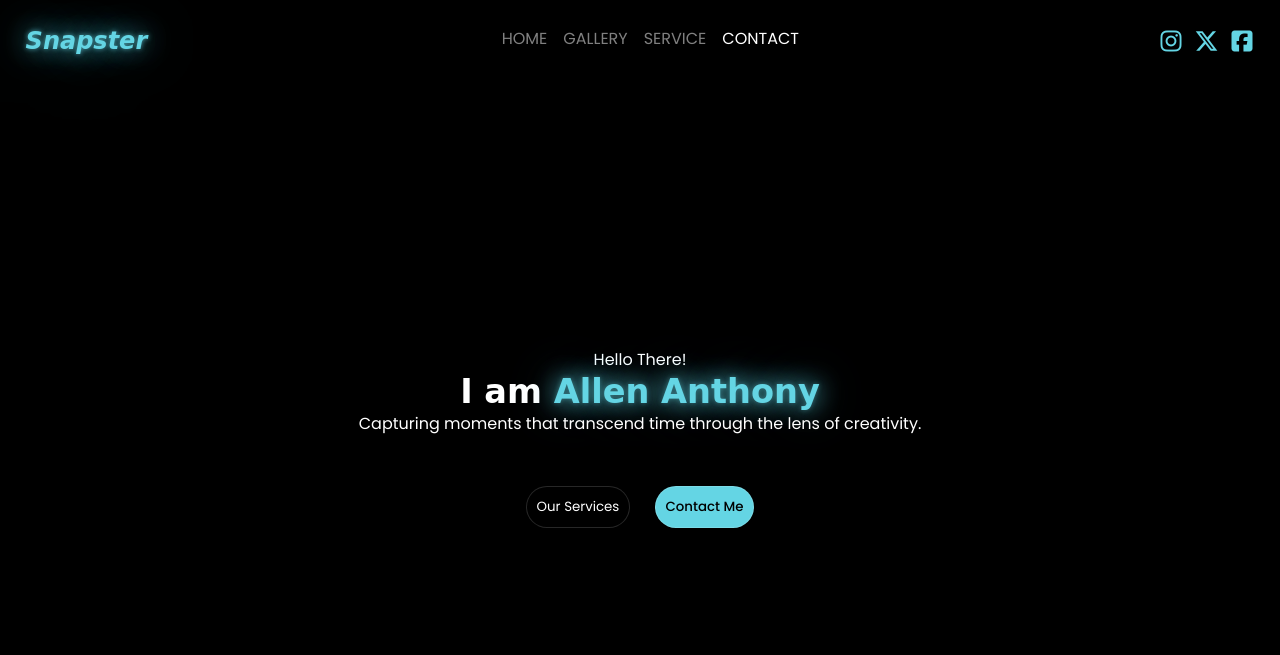
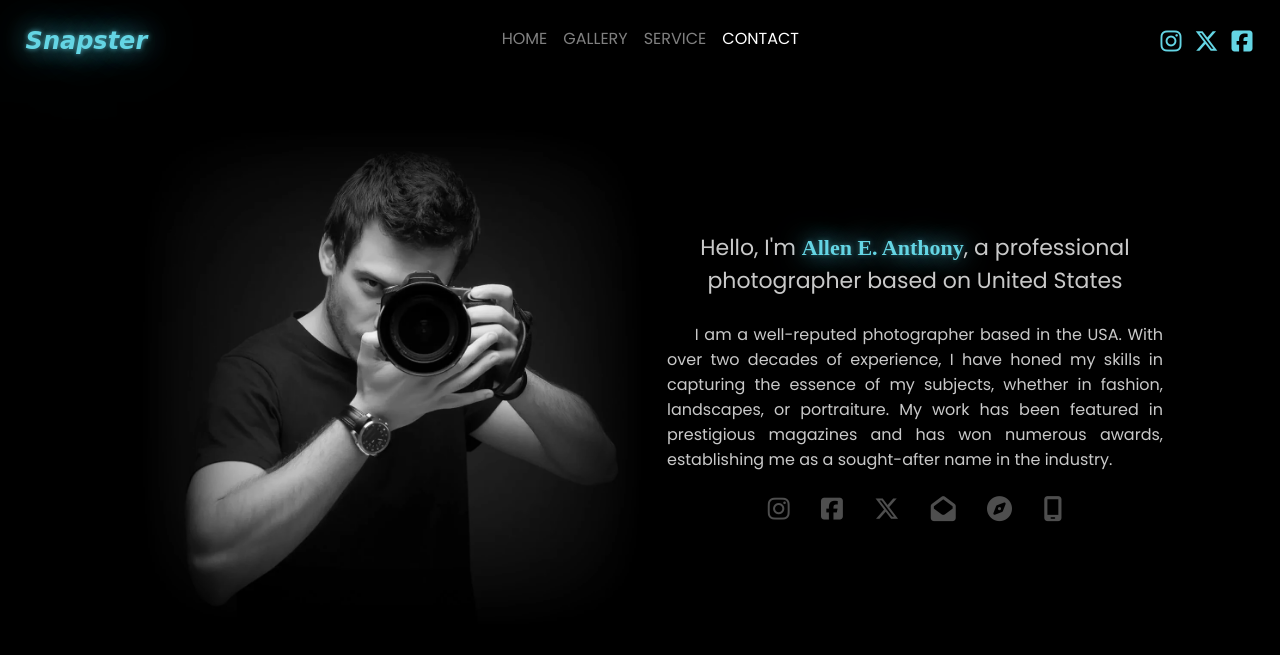
Before and after one commit to hdz-088/Snapster, a plain HTML site: page contact/contact.html in a window 1280 px wide. Drawn offline with nearby package versions, Linux system fonts and the light colour scheme; a web font is replaced by a local one.

Commit message:
Contact-Page Complete

```diff
--- a/contact/contact.html
+++ b/contact/contact.html
@@ -6,6 +6,7 @@
     <title>Snapster</title>
     <link rel="shortcut icon" href="../src/favicon.png" type="image/x-icon" />
     <link rel="stylesheet" href="../style.css" />
+    <link rel="stylesheet" href="stylesheet.css" />
     <link
       href="https://fonts.googleapis.com/icon?family=Material+Icons"
       rel="stylesheet"
@@ -41,31 +42,44 @@
         </div>
       </nav>
     </header>
-    <div id="home">
-      <div class="heading">
-        <p>Hello There!</p>
-        <h1>
-          I am
+    <div id="contact">
+      <div class="contact-img">
+        <img src="src/contactbg.jpg" height="550px" />
+      </div>
+      <div class="contact-info">
+        <h3>
+          Hello, I'm
           <font
             color="#64d5e4"
             style="
+              font-weight: 700;
+              font-family: 'Playwrite ID';
               text-shadow: 0 0 5px #64d5e460, 0 0 25px #64d5e4,
                 0 0 50px #64d5e460, 0 0 200px #64d5e460;
             "
-            >Allen Anthony</font
-          >
-        </h1>
+            >Allen E. Anthony</font
+          >, a professional photographer based on United States
+        </h3>
+        <br />
         <p>
-          Capturing moments that transcend time through the lens of creativity.
+          &nbsp;&nbsp;&nbsp;&nbsp;&nbsp;I am a well-reputed photographer based
+          in the USA. With over two decades of experience, I have honed my
+          skills in capturing the essence of my subjects, whether in fashion,
+          landscapes, or portraiture. My work has been featured in prestigious
+          magazines and has won numerous awards, establishing me as a
+          sought-after name in the industry.
         </p>
-        <p class="btn">
-          <button class="btn-service">Our Services</button>
-          <button class="btn-contact">Contact Me</button>
-        </p>
+        <div class="contact-links">
+          <i class="fa-brands fa-instagram"></i>
+          <i class="fa-brands fa-square-facebook"></i>
+          <i class="fa-brands fa-x-twitter"></i>
+          <i class="fa-solid fa-envelope-open"></i>
+          <i class="fa-solid fa-compass"></i>
+          <i class="fa-solid fa-mobile-screen"></i>
+        </div>
       </div>
-      <img src="src/bg-home.jpg" alt="" class="bgimg" />
     </div>
-    <!-- EXPERIMENTAL -->
+    <!-- MOBILE NAV -->
 
     <div class="nav">
       <a href="../index.html">
@@ -107,7 +121,7 @@
       >
     </div>
 
-    <!-- END EXPERIMENTAL -->
+    <!-- END MOBILE NAV -->
     <script
       src="https://kit.fontawesome.com/97fcb74a5e.js"
       crossorigin="anonymous"
--- /dev/null
+++ b/contact/stylesheet.css
@@ -0,0 +1,60 @@
+@import url("https://fonts.googleapis.com/css2?family=Poppins:ital,wght@0,100;0,200;0,300;0,400;0,500;0,600;0,700;0,800;0,900;1,100;1,200;1,300;1,400;1,500;1,600;1,700;1,800;1,900&display=swap");
+
+#contact{
+    display: flex;
+    align-items: center;
+    justify-content: center;
+    padding: 20px;
+}
+
+#contact .contact-info{
+    display: flex;
+    flex-direction: column;
+    align-items: center;
+    justify-content: center;
+    color: #eeeeeed7;
+    width: 40%;
+    font-family: 'Poppins';
+    text-align: justify;
+}
+
+#contact .contact-info h3{
+    text-align: center;
+    font-size: 22px;
+    font-weight: 400;
+}
+
+#contact .contact-info .contact-links{
+    margin-top: 20px;
+    width: 70%;
+    display: flex;
+    align-items: center;
+    justify-content: space-evenly;
+    font-size: 25px;
+    color: #eeeeee54;
+}
+
+#contact .contact-info .contact-links i {
+    cursor: pointer;
+    transition: 0.7s ease-in-out;
+    padding: 5px;
+}
+
+#contact .contact-info .contact-links i:nth-child(1):hover{
+    color: #ee2a7b;
+}
+#contact .contact-info .contact-links i:nth-child(2):hover{
+    color: #4267B2;
+}
+#contact .contact-info .contact-links i:nth-child(3):hover{
+    color: #ffffff;
+}
+#contact .contact-info .contact-links i:nth-child(4):hover{
+    color: #92bcf9;
+}
+#contact .contact-info .contact-links i:nth-child(5):hover{
+    color: #41a95b;
+}
+#contact .contact-info .contact-links i:nth-child(6):hover{
+    color: #ffffff;
+}
--- a/gallery/stylesheet.css
+++ b/gallery/stylesheet.css
@@ -1,9 +1,4 @@
-/* * {
-  margin: 0;
-  padding: 0;
-  font-family: "Poppins";
-  box-sizing: border-box;
-} */
+@import url("https://fonts.googleapis.com/css2?family=Poppins:ital,wght@0,100;0,200;0,300;0,400;0,500;0,600;0,700;0,800;0,900;1,100;1,200;1,300;1,400;1,500;1,600;1,700;1,800;1,900&display=swap");
 
 .gallery {
   position: absolute;
--- a/service/stylesheet.css
+++ b/service/stylesheet.css
@@ -1,7 +1,9 @@
+@import url("https://fonts.googleapis.com/css2?family=Poppins:ital,wght@0,100;0,200;0,300;0,400;0,500;0,600;0,700;0,800;0,900;1,100;1,200;1,300;1,400;1,500;1,600;1,700;1,800;1,900&display=swap");
+
 #services {
   position: absolute;
   display: flex;
-  flex-direction: row;
+  flex-direction: column;
   justify-content: center;
   align-items: center;
   height: 80vh;
```
Also changed, not shown: service/service.html (+3 -4 lines), contact/src/contactbg.jpg (added), contact/src/contactbg1.jpg (added), contact/src/contactbg2.jpg (added).
